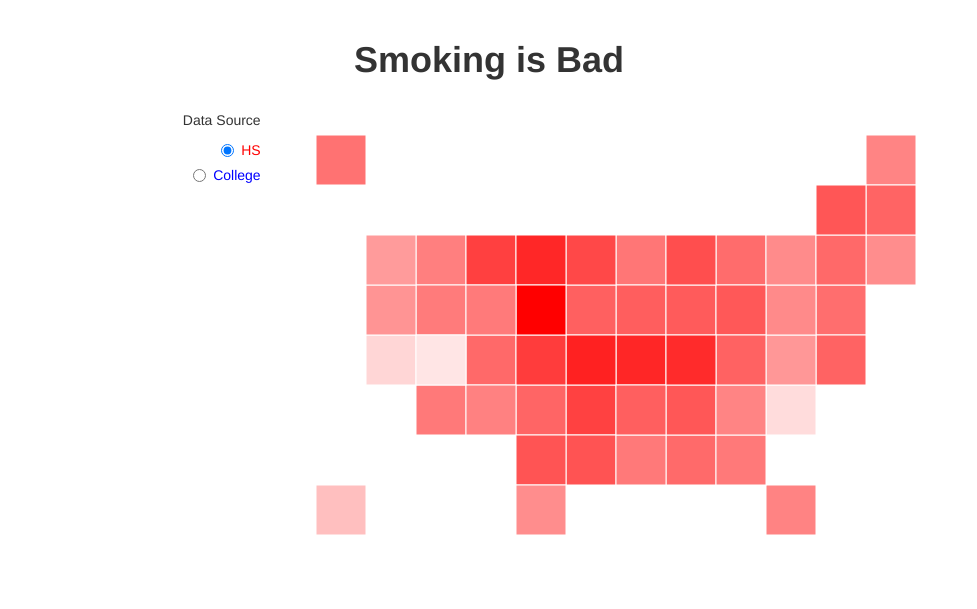
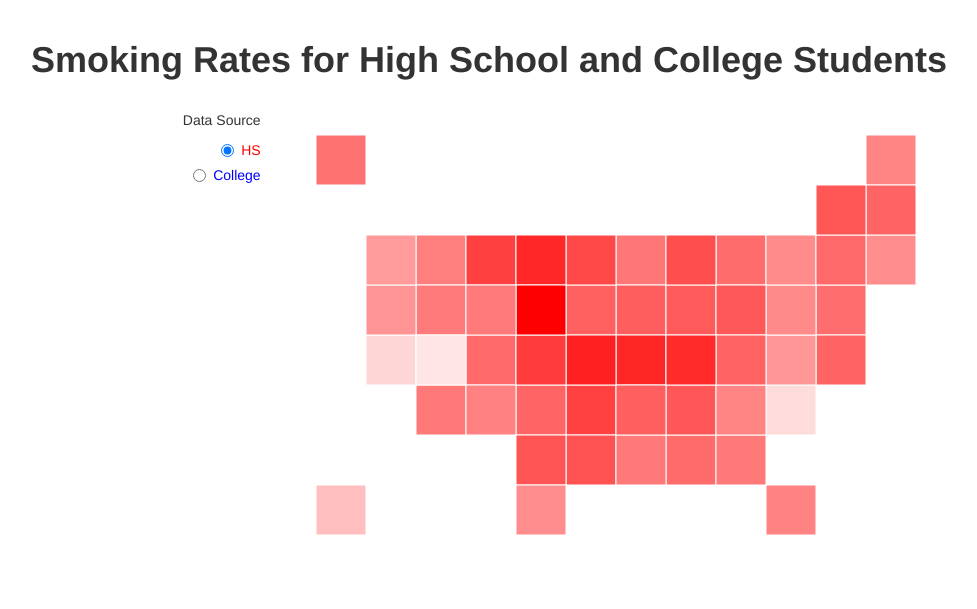
Before and after one commit to EMilborn/Alternative_data, a Flask app: page / in a window 1280 px wide; the page is wider, and only the part inside the window is pictured. Shown: the top 609 px of that part, without its empty margins (151-1128 px from the left). Run offline with Flask 2, Linux system fonts and the light colour scheme; some libraries are stand-ins or nearby versions.

Commit message:
updated title, good job everyone

```diff
--- a/templates/page.html
+++ b/templates/page.html
@@ -22,7 +22,7 @@
   <body>
     <br>
     <div id="pagePlaceHolder" style="max-height: 95vh; display: flex; align-items: center; justify-content: center;">
-      <h1 style = "font-weight: bold;">Smoking is Bad</h1>
+      <h1 style = "font-weight: bold;">Smoking Rates for High School and College Students</h1>
     </div>
     <br>
     <div class = "container-fluid">
```
Also changed, not shown: 2 other files.
